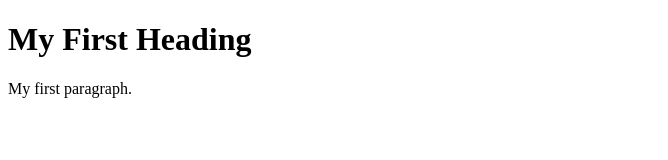
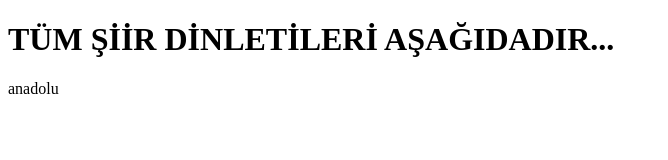
Before and after one commit to SahinEgilmez/SiirhanePoems, a plain HTML site: page index.html in a window 1280 px wide. Shown: the whole page, without its empty margins (0-668 px from the left). Drawn offline with Linux system fonts and the light colour scheme.

Commit message:
Anadolu şiiri denenecek.

```diff
--- a/index.html
+++ b/index.html
@@ -1,9 +1,11 @@
 <!DOCTYPE html>
 <html>
-<body>
-
-<h1>My First Heading</h1>
-<p>My first paragraph.</p>
-
-</body>
+    <head>
+        <title>My First HTML</title>
+        <meta charset="UTF-8">
+    </head>
+    <body>
+        <h1>TÜM ŞİİR DİNLETİLERİ AŞAĞIDADIR...</h1>
+        <a download="Anadolu.mkv">anadolu</a>
+    </body>
 </html>
```
Also changed, not shown: 1 other file.
